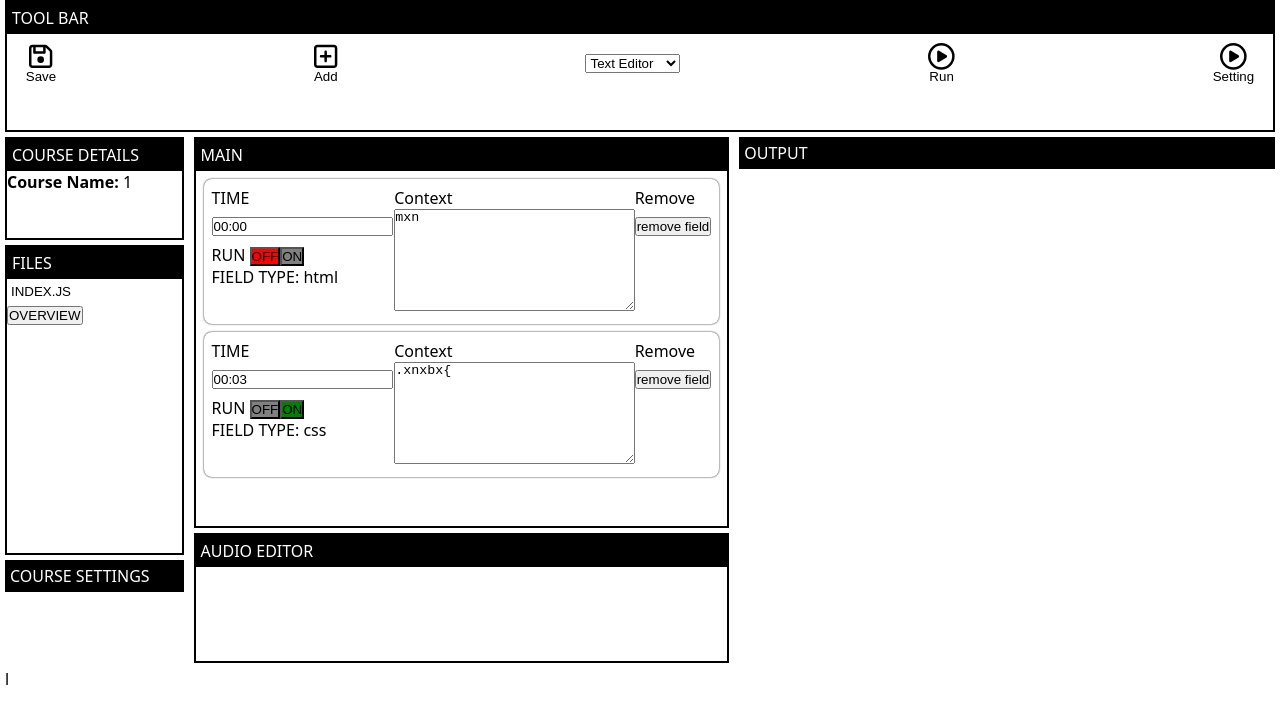
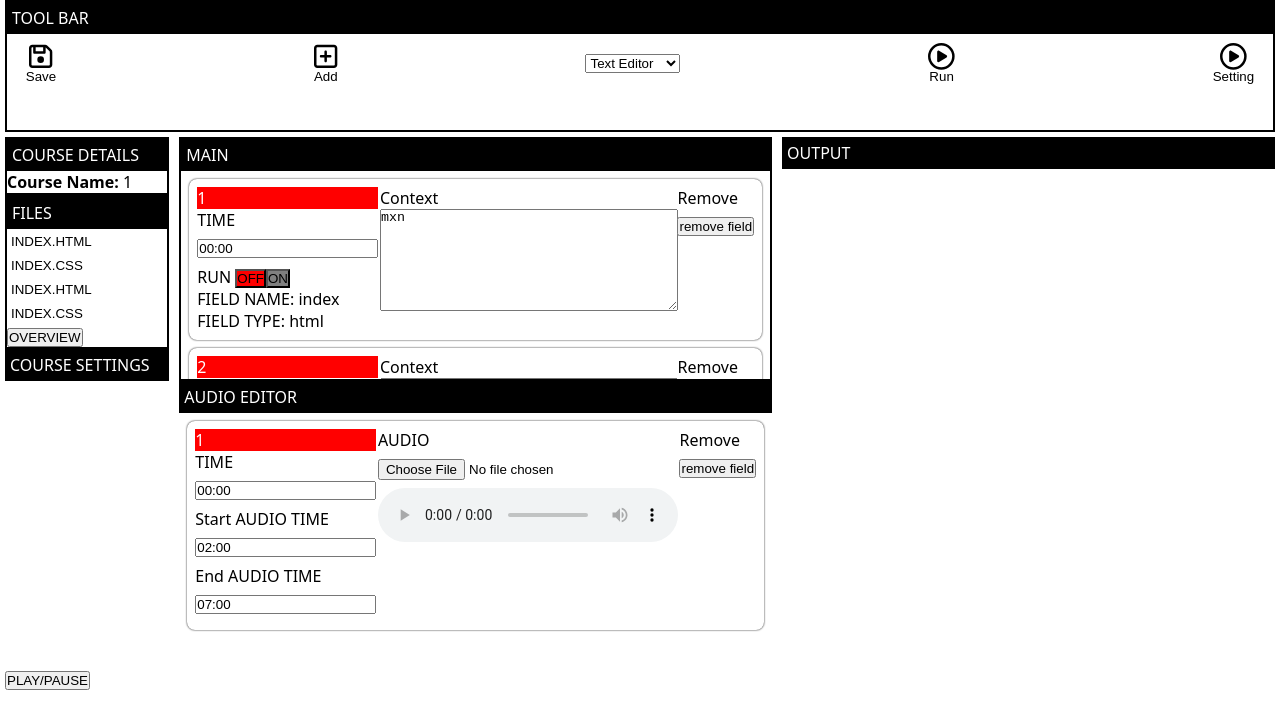
Before and after one commit to mphomolefe730/EduVerge, a React (Vite) app: page /edit/1/1 in a window 1280 px wide. Shown: the top 728 px of the page. Built offline with nearby package versions, Linux system fonts and the light colour scheme.

Commit message:
* fix styling issues with html and css * remove never type on editmodesettings * add file name for each field * fix over flow issues * add function to handle audio files

```diff
--- a/src/index.css
+++ b/src/index.css
@@ -1,4 +1,5 @@
 :root {
+  height: 100svh;
   font-family: system-ui, Avenir, Helvetica, Arial, sans-serif;
 }
 *{
--- a/src/models/interactiveModeModel.ts
+++ b/src/models/interactiveModeModel.ts
@@ -3,7 +3,8 @@ import fileType from '../configs/fileTypes.ts';
 export default interface InteractiveModeModel{
 	text: { time: string, context:string, run:boolean } [] | [];
 	curse: { time:string, x: number, y: number};
-	filetype: fileType;
+	fileType: fileType;
+	fileName: string
 }
 
 /* HELP ME TEXT --------------------------------------------------------------------------------------------
--- a/src/modules/editor_mode/components/editorMode.css
+++ b/src/modules/editor_mode/components/editorMode.css
@@ -15,11 +15,22 @@
     display: grid;
     grid-template-columns: 2fr 6fr 6fr;
     gap: 10px;
+    height: 100%;
+    overflow: hidden;
+    max-height: 85svh;
 }
 .editModeSubContainer{
     margin: 0;
     padding: 0;
     border: 2px solid black;
+}
+
+.editModeSubContainerMain, .editModeSubContainerAudio{
+    overflow: overlay;
+    max-height: 30svh;
+}
+.ContainerMain{
+    max-height: 40%;
 }
 .toolbarBtn{
     margin: 0px 10px;
@@ -46,16 +57,6 @@
     display: grid;
     grid-template-columns: 1.5fr 6fr 1fr;
 }
-#one{
-    display: grid;
-    grid-template-rows: 2fr 6fr 2fr;
-    gap: 5px;
-}
-#two{
-    display: grid;
-    grid-template-rows: 6fr 2fr;
-    gap: 5px;
-}
 
 .mainContainer{
     display: grid;
@@ -74,3 +75,4 @@
     width: 100%;
     min-height: 100px;
 }
+/*---------------------------------------------------------*/
--- a/src/modules/editor_mode/components/editorMode.tsx
+++ b/src/modules/editor_mode/components/editorMode.tsx
@@ -5,7 +5,7 @@ import { faFloppyDisk, faCirclePlay, faSquarePlus } from '@fortawesome/free-regu
 import { FontAwesomeIcon } from '@fortawesome/react-fontawesome';
 import fileTypes from '../../../configs/fileTypes.ts';
 import type InteractiveModeModel from '../../../models/interactiveModeModel.ts';
-import { useState } from 'react';
+import { useEffect, useState } from 'react';
 
 function EditMode(){
     const params = useParams();
@@ -23,7 +23,8 @@ function EditMode(){
                 x: 0,
                 y: 0
             },
-            filetype: fileTypes.HTML
+            fileType: fileTypes.HTML,
+            fileName: 'index'
             },{
             text: [
                 { time: '00:03', context: '.xnxbx{', run: true }
@@ -33,11 +34,21 @@ function EditMode(){
                 x: 0,
                 y: 0
             },
-            filetype: fileTypes.Cascading_Style_Sheet_Document
+            fileType: fileTypes.Cascading_Style_Sheet_Document,
+            fileName: 'index'
         }
     ]);
 
-    let courseInformation:EditModeSettings = {
+    let [testAudioData , updateAudioData ] = useState<{ time:string, audioLink:string, audioStartTime:string, audioEndTime: string  }[]>([
+        {
+            time: '00:00',
+            audioLink: 'C:\Users\Mpho Molefe\Downloads\testAudio.mp3',
+            audioStartTime: '02:00',
+            audioEndTime: '07:00'
+        }
+    ])
+
+    let [ courseInformation, updateCourseInformation ] = useState<EditModeSettings>({
         courseDetails: {
             courseName: courseName.split("-").join(" "),
             courseDescription: '',
@@ -46,11 +57,11 @@ function EditMode(){
             accessPeriod: 0,
             courseCollection: courseCollect
         },
-        files: ["index.js"],
+        files: [],
         courseSettings: [],
         main: testMainData,
-        audio: [],
-    };
+        audio: testAudioData,
+    });
 
     let handleFunction = () =>{
         console.log('clicked');
@@ -68,8 +79,15 @@ function EditMode(){
         );
     };
 
+    const handleRemoveAudio = (textIdx: number) => {
+        updateAudioData(prevData =>
+            prevData.filter((_, j) => j !== textIdx)
+        );
+    };
+
     const handleAdd = (fieldType:string) => {
         if(fieldType == 'text editor'){
+            console.log("text field added");
             updateTestMainData([...testMainData,
                 {
                     text: [
@@ -80,10 +98,21 @@ function EditMode(){
                         x: 0,
                         y: 0
                     },
-                    filetype: fileTypes.HTML
+                    fileType: fileTypes.HTML,
+                    fileName: ''
                 }
             ]);
-        }else if(fieldtype == 'file'){};
+        }else if(fieldType == 'file'){
+            console.log("file added");
+        }else if(fieldType == 'audio editor'){
+            console.log("audio added");
+            updateAudioData([...testAudioData,{
+                time: '',
+                audioLink: '',
+                audioStartTime: '',
+                audioEndTime: ''
+            }]);
+        };
     };
 
     const handleTextChange = (
@@ -119,6 +148,13 @@ function EditMode(){
             })
         );
     };
+
+    useEffect(()=>{
+        updateCourseInformation(prevState => ({
+            ...prevState,
+            files: [...prevState.files, ...testMainData.map(p => `${p.fileName}.${p.fileType}`)]
+        }));
+    },[])
 
     return(
         <div className='editModeMainContainer'>
@@ -172,10 +208,9 @@ function EditMode(){
                     </div>
                 </div>
                 <div id="two">
-                    <div className='editModeSubContainer'>
+                    <div className='editModeSubContainerMain editModeSubContainer'>
                         <p className="containerTitle">MAIN</p>
-                        <div>
-                            <div>
+                        <div className='ContainerMain'>
                             {
                                 courseInformation.main.map((field, index) => {
                                     return(
@@ -183,12 +218,14 @@ function EditMode(){
                                             return(
                                                 <div className="mainContainer">
                                                     <div className="mainSubContainer">
+                                                        <p style={{ backgroundColor: 'red', color: 'white' }}> { index + 1} </p>
                                                         <label htmlFor="courseTime"> TIME </label>
                                                         <input type="text" placeholder={t.time} value={t.time} onChange={(e) => { handleTextChange(index, index,  'time', e.target.value)}}/>
                                                         <label htmlFor="courseRun"> RUN  </label>
                                                         <button onClick={() => { handleRunChange(index, textIndex,false) }} style={{ backgroundColor:(t.run == false )? "red":"gray"}}>OFF</button>
                                                         <button onClick={() => { handleRunChange(index, textIndex, true) }} style={{ backgroundColor:(t.run) ? "green":"gray"}}>ON</button>
-                                                            <p>FIELD TYPE: { field.filetype }</p>
+                                                        <p>FIELD NAME: { field.fileName }</p>
+                                                        <p>FIELD TYPE: { field.fileType }</p>
                                                     </div>
                                                     <div className="mainSubContainer">
                                                         <label htmlFor="courseContext"> Context </label>
@@ -208,19 +245,49 @@ function EditMode(){
                             }
                         </div>
                     </div>
+                    <div >
+                        <p className="containerTitle">AUDIO EDITOR</p>
+                        <div className='editModeSubContainerAudio'>
+                            {
+                                courseInformation.audio.map((field, index) => {
+                                    return(
+                                        <div className="mainContainer">
+                                            <div className="mainSubContainer">
+                                                <p style={{ backgroundColor: 'red', color: 'white' }}> {index + 1} </p>
+                                                <label htmlFor="courseTime"> TIME </label>
+                                                <input type="text" placeholder={field.time} value={field.time} />
+                                                <label htmlFor="courseTime"> Start AUDIO TIME </label>
+                                                <input type="text" placeholder={field.audioStartTime} value={field.audioStartTime} />
+                                                <label htmlFor="courseTime"> End AUDIO TIME </label>
+                                                <input type="text" placeholder={field.audioEndTime} value={field.audioEndTime} />
                                             </div>
-                    <div className='editModeSubContainer'>
-                        <p className="containerTitle">AUDIO EDITOR</p>
-                        <div></div>
+                                            <div className="mainSubContainer">
+                                                <label htmlFor="courseTime"> AUDIO </label>
+                                                <input type="file" accept="audio/*" id="audioInput" />
+                                                <audio id="audioPlayer" controls src={field.audioLink}></audio>
+                                            </div>
+                                            <div className="mainSubContainer">
+                                                <label htmlFor="courseremove"> Remove </label>
+                                                <input type="button" value="remove field" onClick={() => handleRemoveAudio(index)}/>
+                                            </div>
+                                        </div>
+                                    )
+                                })
+                            }
+                            </div>
                     </div>
                 </div>
                 <div id="three">
                     <p className="containerTitle">Output</p>
-                    <div></div>
+                    <pre>
+                        <code>
+
+                        </code>
+                    </pre>
                 </div>
             </div>
             <div>
-                <p>l</p>
+                <button>PLAY/PAUSE</button>
             </div>
         </div>
     )
```
Also changed, not shown: src/configs/editModeSettings.ts (+4 -4 lines). Lines whose indentation alone changed are shown as unchanged.
